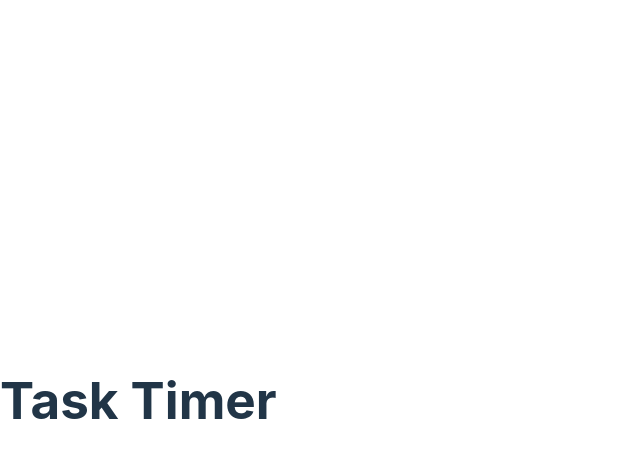
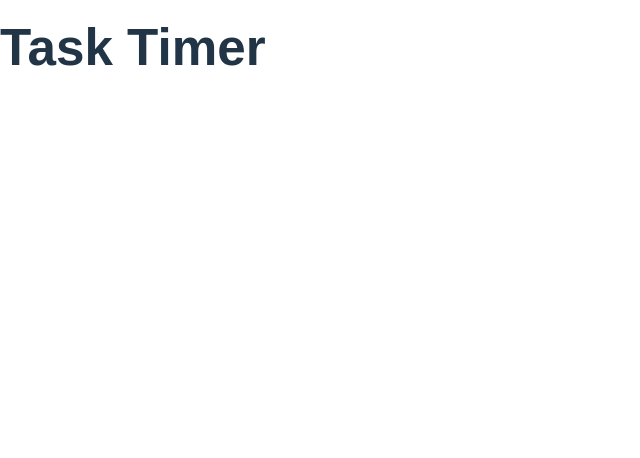
Before and after one commit to jamdlaw/task_timer, a React (Vite) app in the folder pomodoro-react-app/: page / in a window 1280 px wide. Shown: the top 458 px of the page, without its empty margins (0-640 px from the left). Built offline with nearby package versions, Linux system fonts and the light colour scheme.

Commit message:
added styles and imported style sheet

```diff
--- a/pomodoro-react-app/src/App.css
+++ b/pomodoro-react-app/src/App.css
@@ -1,31 +1,12 @@
 .app {
   display: flex;
-  flex-direction: column;
-  align-items: center;
   justify-content: center;
+  align-items: flex-start;
   height: 100vh;
   font-family: Arial, sans-serif;
 }
 
-.time {
+h1 {
+  margin-top: 20px; /* Adjust this value to your preference */
   font-size: 48px;
-  margin-bottom: 20px;
 }
-
-.row {
-  display: flex;
-  gap: 10px;
-}
-
-input {
-  width: 60px;
-  padding: 5px;
-  font-size: 18px;
-  text-align: center;
-}
-
-button {
-  padding: 10px 20px;
-  font-size: 18px;
-  cursor: pointer;
-}
--- a/pomodoro-react-app/src/App.jsx
+++ b/pomodoro-react-app/src/App.jsx
@@ -1,4 +1,5 @@
 import React, { useState, useEffect } from 'react';
+import './App.css';
 
 function App() {
 
```
